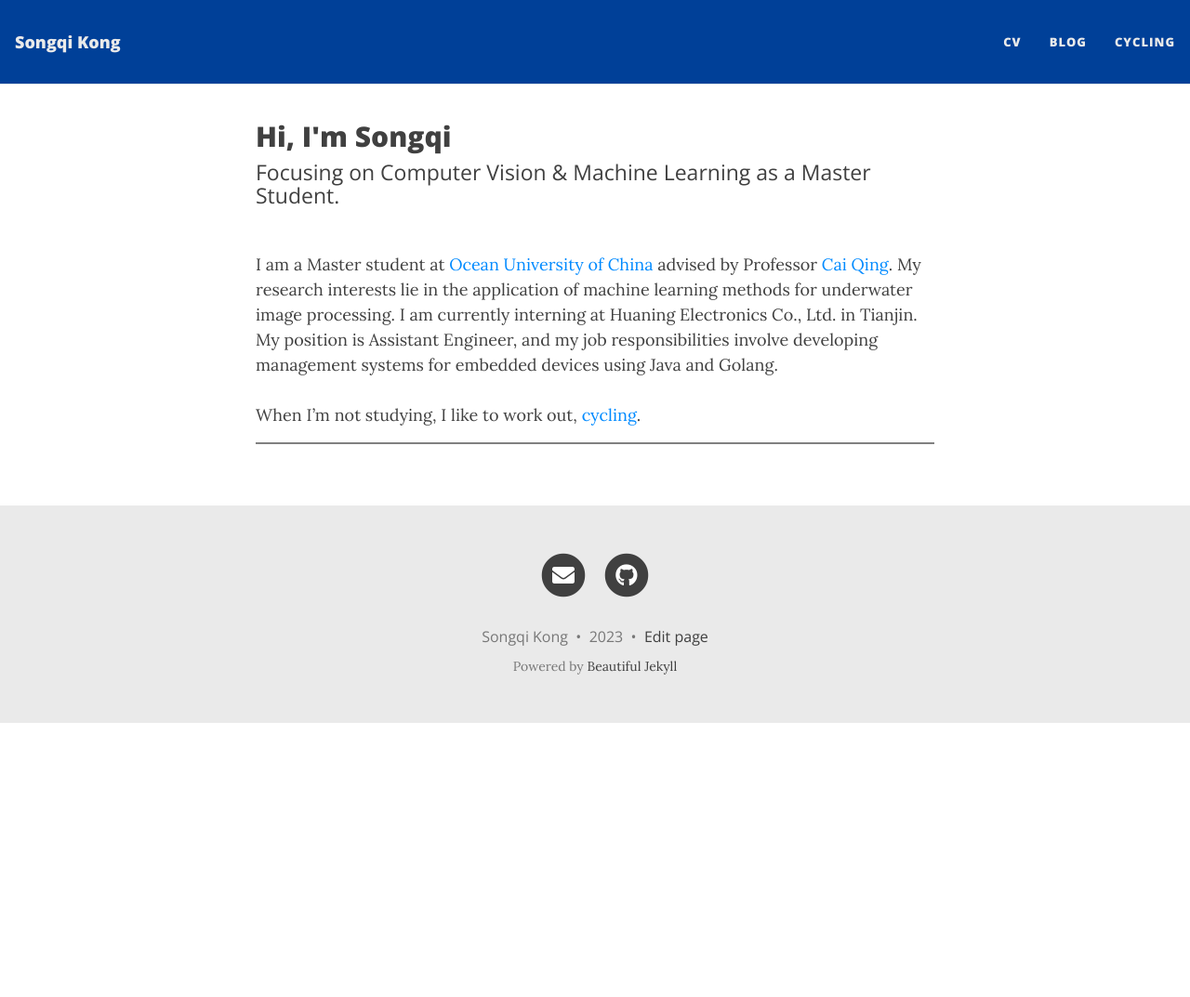
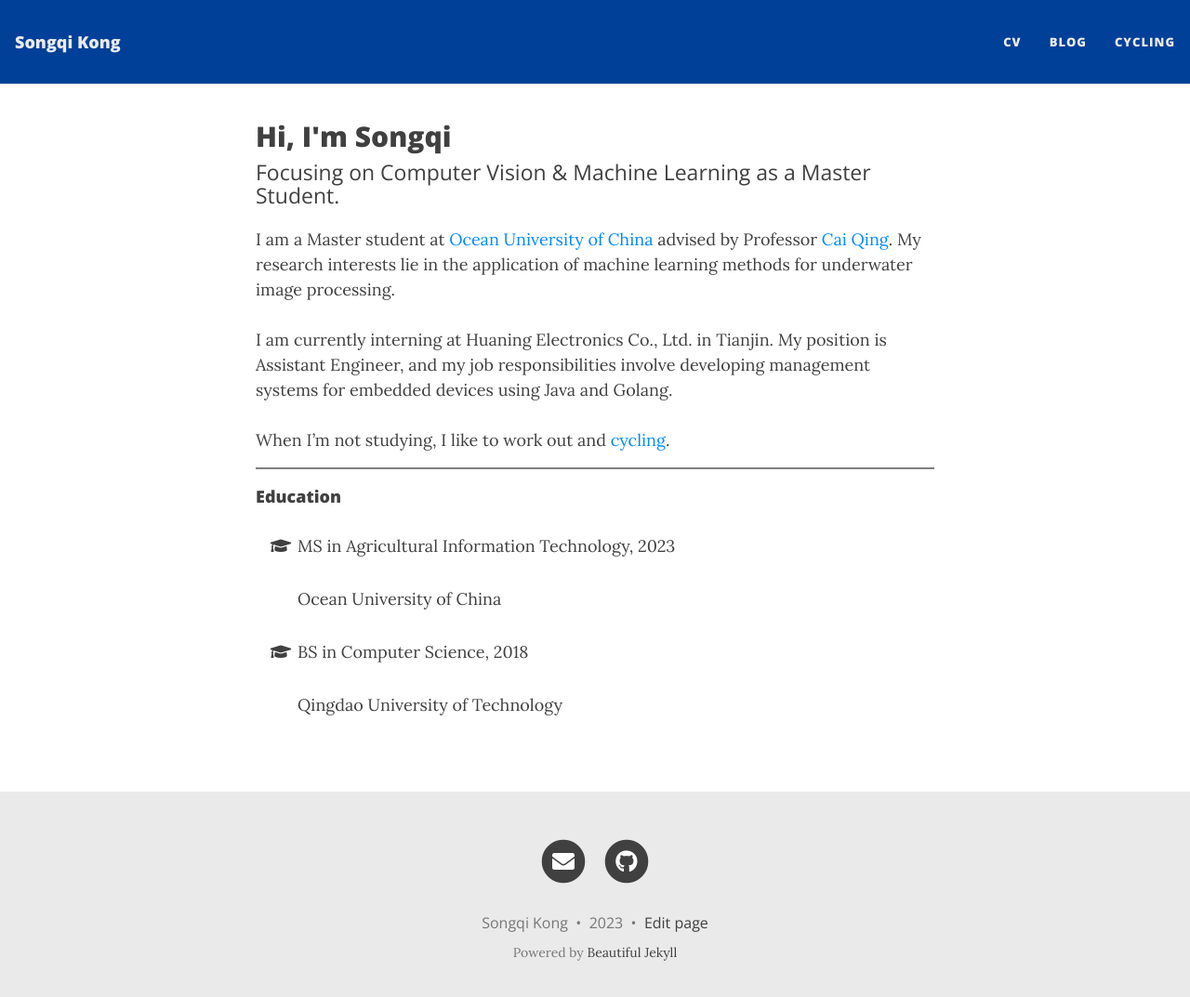
Before and after one commit to songqikong/songqikong.github.io, a Jekyll site: the page built from index.html, in a window 1280 px wide and 1086 px high. Shown: the top 1073 px of the window at 93% size. Built offline with Jekyll 4.4.1, drawn with Linux system fonts in a browser that asks for light colours; nearby versions of some CDN libraries; the list of posts is cut into pages by our own code.

Commit message:
Update index.html

```diff
--- a/index.html
+++ b/index.html
@@ -5,10 +5,28 @@ subtitle: Focusing on Computer Vision & Machine Learning as a Master Student.
 use-site-title: true
 ---
 
-<br>I am a Master student at <a href="http://eweb.ouc.edu.cn/">Ocean University of China</a> advised by Professor <a
+I am a Master student at <a href="http://eweb.ouc.edu.cn/">Ocean University of China</a> advised by Professor <a
 	href="https://tocaiqing.github.io/">Cai Qing</a>. My research interests lie in the application of machine learning
-methods for underwater image processing. I am currently interning at Huaning Electronics Co., Ltd. in Tianjin. My position is Assistant Engineer, and my job responsibilities involve developing management systems for embedded devices using Java and Golang.<br><br>
+methods for underwater image processing. <br><br>
+I am currently interning at Huaning Electronics Co., Ltd. in Tianjin. My position is Assistant Engineer, and my job responsibilities involve developing management systems for embedded devices using Java and Golang.<br><br>
 
-When I’m not studying, I like to work out, <a href="https://songqikong.github.io/cycling">cycling</a>.<br>
+When I’m not studying, I like to work out and <a href="https://songqikong.github.io/cycling">cycling</a>.<br>
+
 
 <hr style="height:2px;border-width:0;color:gray;background-color:gray">
+
+<h4>Education</h4>
+<ul class="ul-edu fa-ul">
+  <li><i class="fa-li fas fa-graduation-cap"></i>
+    <div class="description">
+      <p class="course">MS in Agricultural Information Technology, 2023</p>
+      <p class="institution">Ocean University of China</p>
+    </div>
+  </li>
+  <li><i class="fa-li fas fa-graduation-cap"></i>
+    <div class="description">
+      <p class="course">BS in Computer Science, 2018</p>
+      <p class="institution">Qingdao University of Technology</p>
+    </div>
+  </li>
+</ul>
```
